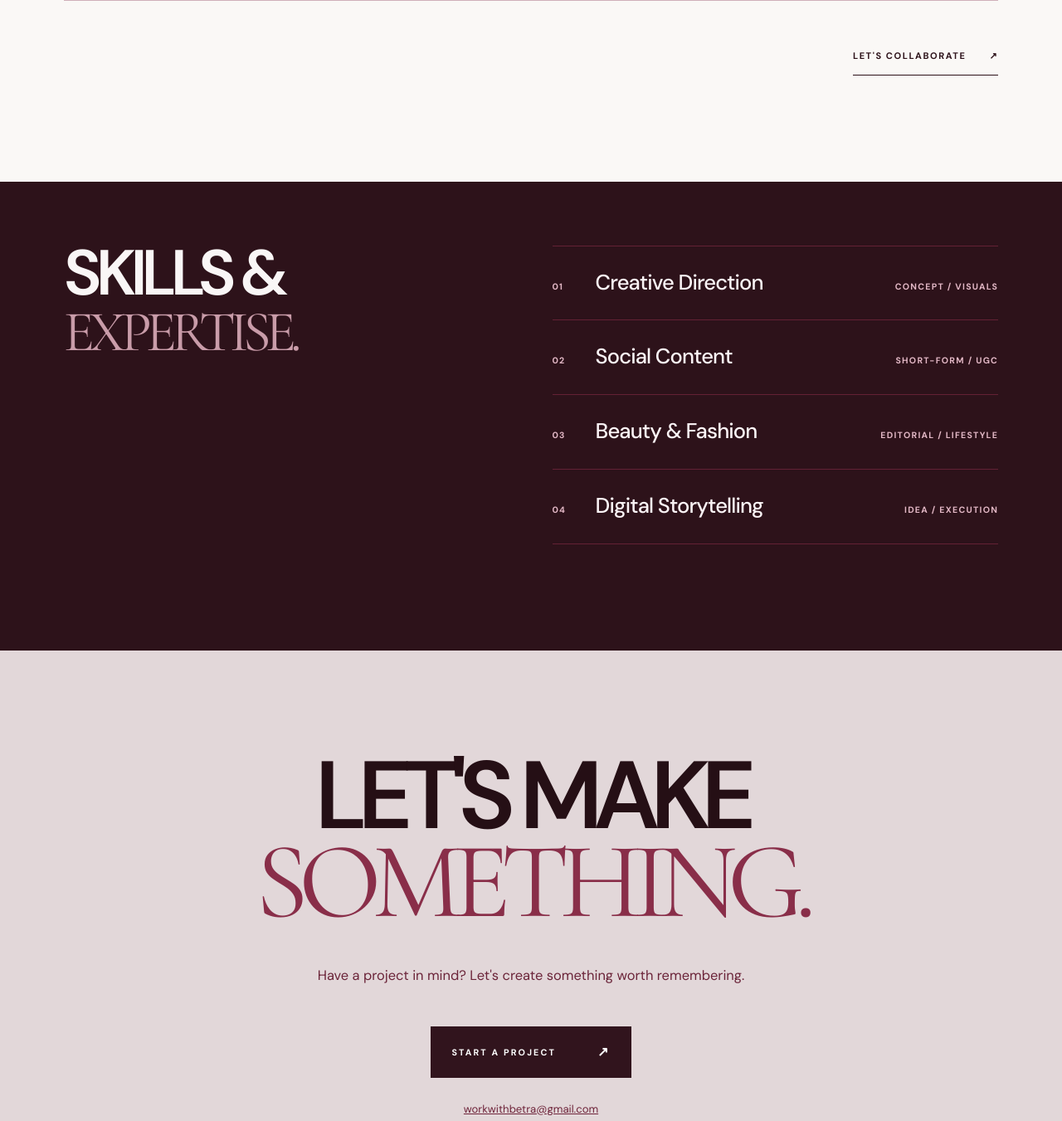
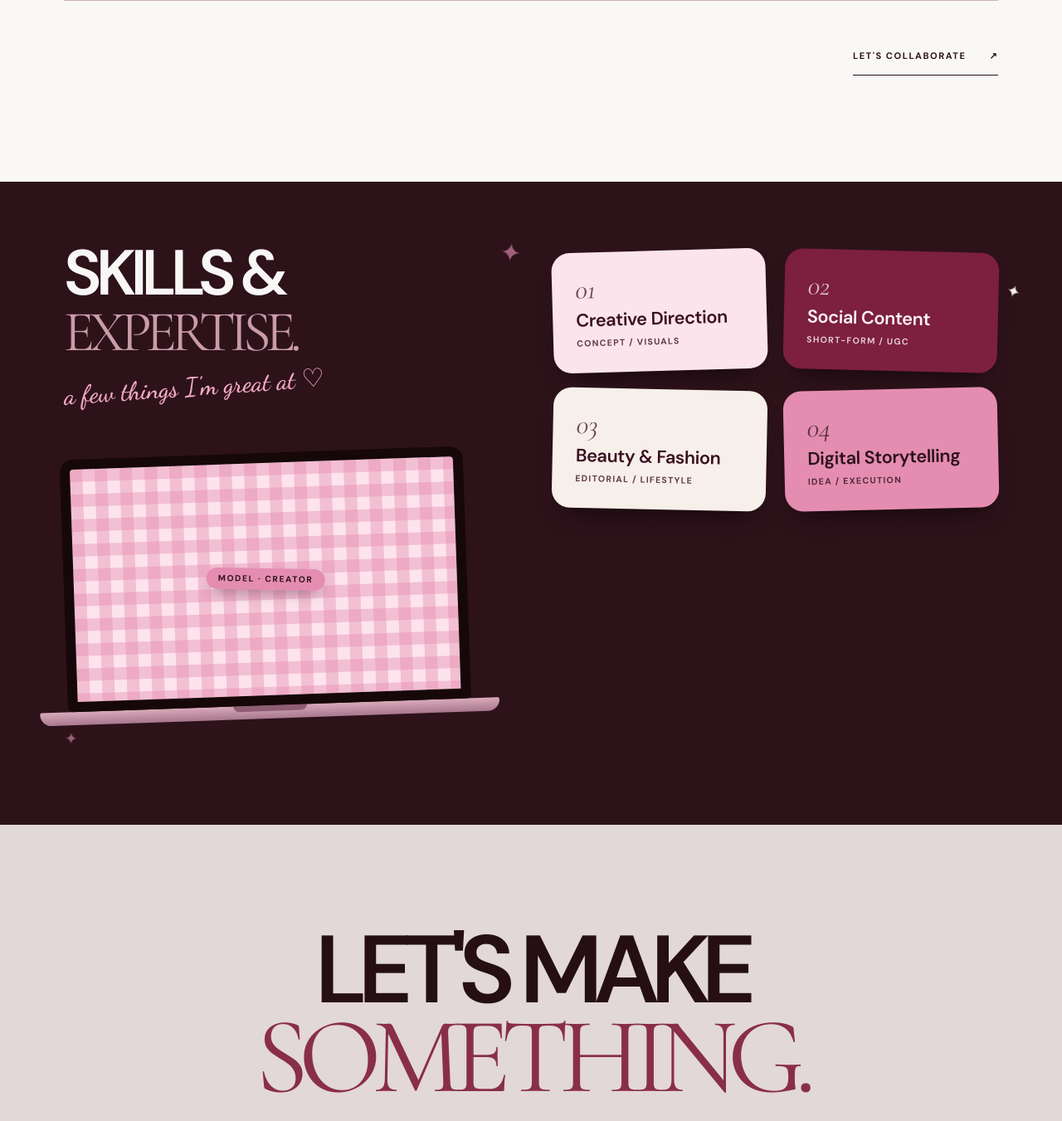
Before and after one commit to pampa12/Betra-Amare-Website-Redesign, a Django app: page /portfolio/ in a window 1280 px wide. Shown: the part 2747-4098 px from the top of the page at 83% size. Run offline with Django 5.2, Linux system fonts and the light colour scheme; data that the repository does not hold is empty; some libraries are stand-ins or nearby versions.

Commit message:
Make the skills section more playful: sticker cards, script note, photo laptop, sparkles

```diff
--- a/static/css/portfolio-film.css
+++ b/static/css/portfolio-film.css
@@ -292,3 +292,51 @@
 .film-skills-panel .film-skills-list>div{grid-template-columns:35px minmax(0,1fr) auto}
 .film-skills-panel .film-skills-list small{white-space:nowrap}
 @media(max-width:760px){.film-skills-panel .film-skills-list>div{grid-template-columns:30px minmax(0,1fr)}.film-skills-panel .film-skills-list small{white-space:normal}}
+
+/* ---- Skills: playful stickers, gingham laptop, sparkles ---- */
+.sk-fun{position:relative;overflow:hidden}
+.sk-fun .sk-note{margin:clamp(20px,2.4vw,30px) 0 0;font:600 clamp(1.5rem,2.4vw,2.1rem)/1.1 'Dancing Script',cursive;color:#f2a9c4;transform:rotate(-4deg);transform-origin:left center}
+.sk-fun .sk-laptop{margin-top:clamp(34px,4vw,54px)}
+.sk-fun .sk-screen{position:relative;background-color:#fde3ec;background-image:linear-gradient(90deg,rgba(228,141,176,.42) 50%,transparent 50%),linear-gradient(rgba(228,141,176,.42) 50%,transparent 50%);background-size:30px 30px}
+.sk-fun .sk-app-name{color:#4a1426;background:rgba(255,255,255,.8);padding:3px 8px;border-radius:999px}
+.sk-screen--photo{padding:0!important}
+.sk-screen-photo{position:absolute;inset:0;width:100%;height:100%;object-fit:cover}
+.sk-screen-chip{position:absolute;top:12px;left:12px;display:inline-flex;align-items:center;gap:5px;padding:6px 11px 6px 9px;border-radius:999px;background:rgba(255,255,255,.88);color:#4a1426;font:700 .62rem/1 'DM Sans',Arial,sans-serif;letter-spacing:.04em}
+.sk-screen-chip i{width:7px;height:7px;border-radius:50%;background:#e48db0}
+.sk-screen-chip i:nth-child(2){background:#f3c06b}.sk-screen-chip i:nth-child(3){background:#9fd3a5;margin-right:4px}
+.sk-screen-tag{position:absolute;right:14px;bottom:14px;padding:8px 14px;border-radius:999px;background:#e48db0;color:#2d121a;font:700 .64rem/1 'DM Sans',Arial,sans-serif;letter-spacing:.16em;text-transform:uppercase;transform:rotate(3deg);box-shadow:0 8px 18px -8px rgba(0,0,0,.5)}
+.sk-screen-tag--center{position:static;justify-self:center;align-self:center}
+
+.sk-stickers{list-style:none;margin:0;padding:6px 0 0;display:grid;grid-template-columns:repeat(2,minmax(0,1fr));gap:clamp(14px,1.8vw,22px)}
+.sk-sticker{position:relative;display:grid;align-content:start;gap:8px;padding:clamp(20px,2.2vw,28px);border-radius:22px;background:#fbe4ec;color:#3a1020;box-shadow:0 18px 30px -18px rgba(0,0,0,.7);transform:rotate(var(--r,-1.6deg));transition:transform .45s cubic-bezier(.2,.8,.2,1.35),box-shadow .45s ease}
+.sk-sticker:nth-child(4n+2){--r:1.4deg;background:#7d1f3f;color:#fbf4f6}
+.sk-sticker:nth-child(4n+3){--r:1.2deg;background:#f7efe9;color:#3a1020}
+.sk-sticker:nth-child(4n+4){--r:-1.3deg;background:#e48db0;color:#2d121a}
+.sk-sticker:hover{transform:rotate(0) translateY(-8px) scale(1.02);box-shadow:0 30px 40px -20px rgba(0,0,0,.75)}
+.sk-sticker-num{font:italic 400 clamp(1.8rem,2.6vw,2.4rem)/1 'Cormorant Garamond',Georgia,serif;opacity:.75}
+.sk-sticker strong{font:600 clamp(1.2rem,1.7vw,1.5rem)/1.2 'DM Sans',Arial,sans-serif;letter-spacing:-.02em}
+.sk-sticker small{font:700 .66rem/1.3 'DM Sans',Arial,sans-serif;letter-spacing:.12em;text-transform:uppercase;opacity:.8}
+.sk-badge{display:grid;place-items:center;width:34px;height:34px;border-radius:50%;background:#2d121a;color:#fbe4ec;font:700 1rem/1 'DM Sans',sans-serif;transform:rotate(-8deg)}
+.sk-sticker:nth-child(4n+2) .sk-badge{background:#fbe4ec;color:#7d1f3f}
+.sk-stickers--certs .sk-cert-link{justify-self:start;margin-top:6px;color:inherit}
+
+.sk-sparkle{position:absolute;color:#e48db0;line-height:1;pointer-events:none;z-index:0}
+.sk-sparkle--a{top:9%;left:47%;font-size:2rem}
+.sk-sparkle--b{bottom:12%;left:6%;font-size:1.3rem;color:#f2a9c4}
+.sk-sparkle--c{top:16%;right:4%;font-size:1.1rem;color:#f7efe9}
+.sk-fun .film-skills-layout{position:relative;z-index:1}
+
+@media(prefers-reduced-motion:no-preference){
+  .sk-sparkle{animation:sk-twinkle 3s ease-in-out infinite}
+  .sk-sparkle--b{animation-delay:1s}.sk-sparkle--c{animation-delay:2s}
+  .film-portfolio.film-motion-ready .film-skills-panel.film-enter:not(.film-visible) .sk-sticker{opacity:0;transform:translateY(30px) rotate(-6deg) scale(.94)}
+  .film-portfolio.film-motion-ready .film-skills-panel .sk-sticker{transition:transform .7s cubic-bezier(.2,.8,.2,1.3),opacity .5s ease,box-shadow .45s ease;transition-delay:calc(var(--i,0)*90ms)}
+  .film-portfolio.film-motion-ready .film-skills-panel .sk-sticker:hover{transition-delay:0s}
+}
+@keyframes sk-twinkle{0%,100%{opacity:.45;transform:scale(.85) rotate(0)}50%{opacity:1;transform:scale(1.15) rotate(20deg)}}
+@media(max-width:560px){
+  .sk-stickers{grid-template-columns:minmax(0,1fr)}
+  .sk-sticker{--r:-.8deg}.sk-sticker:nth-child(even){--r:.8deg}
+  .sk-sparkle--a{left:auto;right:8%;top:4%}
+}
+@media(prefers-reduced-motion:reduce){.sk-sticker,.sk-sticker:hover{transform:none}}
--- a/templates/portfolio.html
+++ b/templates/portfolio.html
@@ -210,13 +210,18 @@
 
     {% with sc=skills_content %}
     {% if sc.skill_rows or sc.certification_rows or tools %}
-    <section class="film-skills" id="portfolio-skills" aria-labelledby="film-skills-heading">
+    <section class="film-skills sk-fun" id="portfolio-skills" aria-labelledby="film-skills-heading">
+      <span class="sk-sparkle sk-sparkle--a" aria-hidden="true">✦</span>
+      <span class="sk-sparkle sk-sparkle--b" aria-hidden="true">✦</span>
+      <span class="sk-sparkle sk-sparkle--c" aria-hidden="true">✦</span>
       <div class="film-skills-layout">
         <div class="film-skills-intro film-reveal">
           <h2 id="film-skills-heading">SKILLS &amp;<br><em>{% if sc.certification_rows %}CERTIFICATIONS.{% else %}EXPERTISE.{% endif %}</em></h2>
-          {% if tools %}
+          <p class="sk-note">a few things I'm great at ♡</p>
+
           <figure class="sk-laptop">
-            <div class="sk-screen">
+            <div class="sk-screen{% if not tools %} sk-screen--photo{% endif %}">
+              {% if tools %}
               <ul class="sk-apps" aria-label="Tools and apps I use">
                 {% for tool in tools %}
                 <li class="sk-app">
@@ -226,11 +231,17 @@
                 </li>
                 {% endfor %}
               </ul>
+              {% elif skills_photo %}
+              <img class="sk-screen-photo" src="{{ skills_photo.url|cdn:900 }}" alt="" loading="lazy">
+              <span class="sk-screen-chip" aria-hidden="true"><i></i><i></i><i></i> betra_amare</span>
+              <span class="sk-screen-tag" aria-hidden="true">Model · Creator</span>
+              {% else %}
+              <span class="sk-screen-tag sk-screen-tag--center" aria-hidden="true">Model · Creator</span>
+              {% endif %}
             </div>
             <div class="sk-base" aria-hidden="true"></div>
-            <figcaption class="sk-caption">Tools &amp; apps I work with</figcaption>
+            {% if tools %}<figcaption class="sk-caption">Tools &amp; apps I work with</figcaption>{% endif %}
           </figure>
-          {% endif %}
         </div>
 
         <div class="film-skills-panel film-reveal" data-skill-tabs>
@@ -243,22 +254,26 @@
 
           {% if sc.skill_rows %}
           <div class="sk-panel" id="sk-panel-skills" role="tabpanel" aria-labelledby="sk-tab-skills" tabindex="0">
-            <div class="film-skills-list">
-              {% for row in sc.skill_rows %}<div><span>{{ forloop.counter|stringformat:"02d" }}</span><strong>{{ row.name }}</strong>{% if row.detail %}<small>{{ row.detail }}</small>{% endif %}</div>{% endfor %}
-            </div>
+            <ul class="sk-stickers">
+              {% for row in sc.skill_rows %}
+              <li class="sk-sticker" style="--i:{{ forloop.counter0 }}">
+                <span class="sk-sticker-num">{{ forloop.counter|stringformat:"02d" }}</span>
+                <strong>{{ row.name }}</strong>
+                {% if row.detail %}<small>{{ row.detail }}</small>{% endif %}
+              </li>
+              {% endfor %}
+            </ul>
           </div>
           {% endif %}
 
           {% if sc.certification_rows %}
           <div class="sk-panel" id="sk-panel-certs" role="tabpanel" aria-labelledby="sk-tab-certs" tabindex="0"{% if sc.skill_rows %} hidden{% endif %}>
-            <ul class="sk-certs">
+            <ul class="sk-stickers sk-stickers--certs">
               {% for row in sc.certification_rows %}
-              <li>
-                <span class="sk-cert-mark" aria-hidden="true"></span>
-                <div>
-                  <strong>{{ row.name }}</strong>
-                  {% if row.detail %}<small>{{ row.detail }}</small>{% endif %}
-                </div>
+              <li class="sk-sticker" style="--i:{{ forloop.counter0 }}">
+                <span class="sk-badge" aria-hidden="true">✓</span>
+                <strong>{{ row.name }}</strong>
+                {% if row.detail %}<small>{{ row.detail }}</small>{% endif %}
                 {% if row.link %}<a class="sk-cert-link" href="{{ row.link }}" target="_blank" rel="noopener">View credential <span aria-hidden="true">↗</span></a>{% endif %}
               </li>
               {% endfor %}
--- a/website/tests_portfolio_redesign.py
+++ b/website/tests_portfolio_redesign.py
@@ -267,7 +267,9 @@ class SkillsSectionTests(TestCase):
         self.assertContains(response, "EXPERTISE.")
         self.assertContains(response, "Creative Direction")
         self.assertNotContains(response, 'role="tablist"')
-        self.assertNotContains(response, "sk-laptop")
+        self.assertContains(response, "sk-laptop")
+        self.assertContains(response, "sk-sticker")
+        self.assertContains(response, "a few things I")
 
     def test_certifications_add_a_tab_with_credential_links(self):
         from website.models import PortfolioPageContent
--- a/website/views.py
+++ b/website/views.py
@@ -395,6 +395,8 @@ def portfolio(request):
             # Unsaved defaults keep the Skills section filled before the admin row exists.
             "skills_content": portfolio_content or PortfolioPageContent(),
             "tools": list(Tool.objects.filter(active=True)),
+            # A real photo for the laptop screen until tools are added.
+            "skills_photo": next((item.image for item in portfolio_items if item.image), None),
             "contact_content": contact_content,
         },
     )
```
